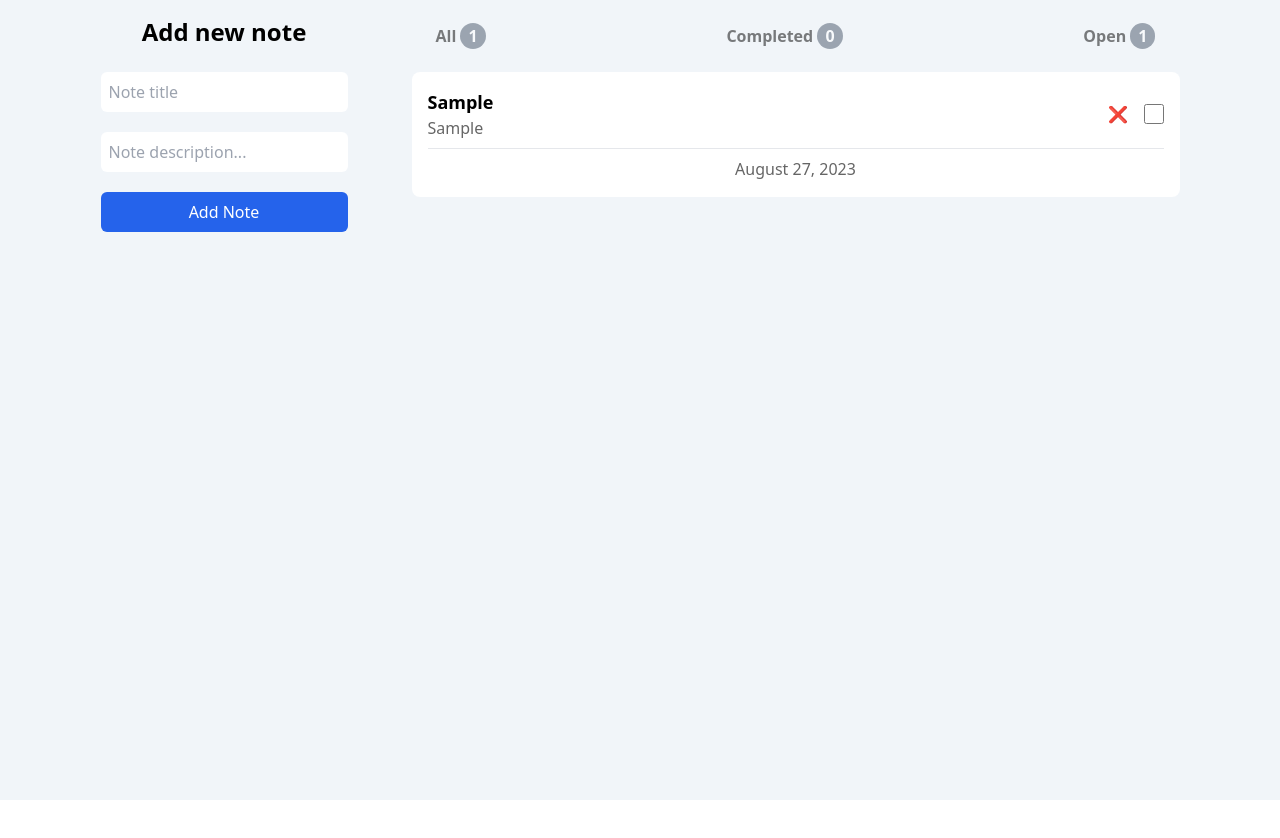
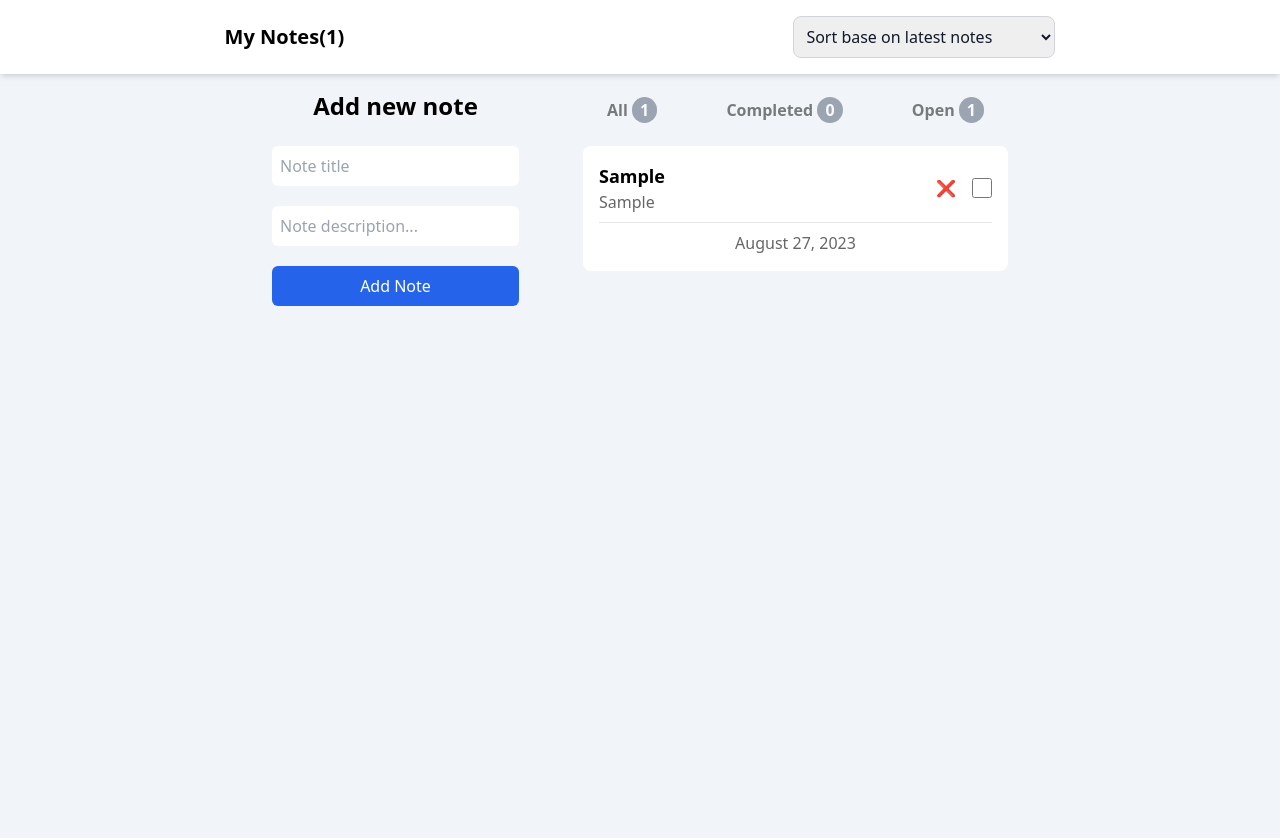
Before and after one commit to hossein-rahmati/Note-App, a React (Vite) app: page / in a window 1280 px wide. Both pictures are taken after typing "Sample", "Sample" into the empty fields and a click on the button "Add Note". Shown: the top 838 px of the page. Before the commit the page ends 800 px from the top, so only its background shows below. Built offline with nearby package versions, Linux system fonts and the light colour scheme.

Commit message:
add header component

```diff
--- a/src/App.jsx
+++ b/src/App.jsx
@@ -2,9 +2,12 @@ import { useState } from "react";
 import AddNewNote from "./components/AddNewNote";
 import NoteList from "./components/NoteList";
 import NoteStatus from "./components/NoteStatus";
+import NoteHeader from "./components/NoteHeader";
 
 function App() {
   const [notes, setNotes] = useState([]);
+  const [sortBy, setSortBy] = useState("latest");
+
   const handleAddNote = (newNote) => {
     setNotes((prevNotes) => [...prevNotes, newNote]);
   };
@@ -21,12 +24,16 @@ function App() {
   };
 
   return (
-    <div className="container m-auto min-h-screen">
+    <div>
       {/* Header component */}
-      <div></div>
+      <NoteHeader
+        notes={notes}
+        sortBy={sortBy}
+        onSort={(e) => setSortBy(e.target.value)}
+      />
 
       {/* body components */}
-      <div className="flex flex-col justify-center gap-16 p-4 lg:flex-row">
+      <div className="container m-auto max-w-3xl min-h-screen flex flex-col justify-center gap-16 p-4 lg:flex-row">
         {/* new note form */}
         <div>
           <AddNewNote onAddNote={handleAddNote} />
@@ -36,6 +43,7 @@ function App() {
           <NoteStatus notes={notes} />
           <NoteList
             notes={notes}
+            sortBy={sortBy}
             onDelete={handleDeleteNote}
             onCheck={handleCheckNote}
           />
--- a/src/components/AddNewNote.jsx
+++ b/src/components/AddNewNote.jsx
@@ -22,7 +22,7 @@ function AddNewNote({ onAddNote }) {
   return (
     <div className="flex flex-col items-center gap-6">
       <h2 className="font-bold text-2xl">Add new note</h2>
-      <form onSubmit={handleSubmit} className="flex flex-col gap-5">
+      <form onSubmit={handleSubmit} className="flex flex-col gap-5 w-full">
         <input
           value={title}
           onChange={(e) => setTitle(e.target.value)}
--- /dev/null
+++ b/src/components/Message.jsx
@@ -0,0 +1,5 @@
+function Message({ children }) {
+  return <p>{children}</p>;
+}
+
+export default Message;
--- /dev/null
+++ b/src/components/NoteHeader.jsx
@@ -0,0 +1,20 @@
+function NoteHeader({ notes, sortBy, onSort }) {
+  return (
+    <div className="w-full bg-white shadow-md">
+      <div className=" max-w-[120rem] m-auto py-4 flex flex-col gap-6 items-center justify-around sm:flex-row sm:gap-0">
+        <h2 className="text-xl font-bold">My Notes({notes.length})</h2>
+        <select
+          className="border border-gray-300 text-gray-900 rounded-lg focus:ring-blue-500 p-2"
+          value={sortBy}
+          onChange={onSort}
+        >
+          <option value="latest">Sort base on latest notes</option>
+          <option value="earliest">sort base on earliest</option>
+          <option value="completed">sort base on completed notes</option>
+        </select>
+      </div>
+    </div>
+  );
+}
+
+export default NoteHeader;
--- a/src/components/NoteList.jsx
+++ b/src/components/NoteList.jsx
@@ -1,7 +1,24 @@
-function NoteList({ notes, onDelete, onCheck }) {
+function NoteList({ notes, onDelete, onCheck, sortBy }) {
+  let sortedNotes = notes;
+
+  if (sortBy === "earliest")
+    sortedNotes = [...notes].sort(
+      (a, b) => new Date(a.createdAt) - new Date(b.createdAt)
+    );
+
+  if (sortBy === "latest")
+    sortedNotes = [...notes].sort(
+      (a, b) => new Date(b.createdAt) - new Date(a.createdAt)
+    );
+
+  if (sortBy === "completed")
+    sortedNotes = [...notes].sort(
+      (a, b) => Number(a.completed) - Number(b.completed)
+    );
+
   return (
     <div className="space-y-5">
-      {notes.map((n) => (
+      {sortedNotes.map((n) => (
         <NoteItem key={n.id} note={n} onDelete={onDelete} onCheck={onCheck} />
       ))}
     </div>
@@ -20,12 +37,16 @@ function NoteItem({ note, onDelete, onCheck }) {
   return (
     <div className="flex flex-col gap-2 w-full bg-white p-4 rounded-lg">
       {/* note item header */}
-      <div className="flex justify-between items-center border-b pb-2">
+      <div className="flex justify-between items-start lg:items-center border-b pb-2">
         <div className={`${note.completed ? "line-through opacity-50" : ""}`}>
           {/* title */}
-          <p className="font-bold text-lg break-words">{note.title}</p>
+          <p className="font-bold text-lg max-w-[12rem] sm:max-w-lg md:max-w-xl md:mr-4 break-words">
+            {note.title}
+          </p>
           {/* description */}
-          <p className="opacity-60 break-words">{note.description}</p>
+          <p className="opacity-60 max-w-[12rem] sm:max-w-lg md:max-w-xl md:mr-4 break-words ">
+            {note.description}
+          </p>
         </div>
         <div className="space-x-4 flex items-center">
           <button onClick={() => onDelete(note.id)}>❌</button>
--- a/src/components/NoteStatus.jsx
+++ b/src/components/NoteStatus.jsx
@@ -1,3 +1,5 @@
+import Message from "./Message";
+
 function NoteStatus({ notes }) {
   const allNotes = notes.length;
   const completedNotes = notes.filter((n) => n.completed).length;
@@ -5,9 +7,11 @@ function NoteStatus({ notes }) {
 
   if (!allNotes)
     return (
-      <h2 className="text-center font-semibold text-xl lg:text-2xl">
-        No note has been added yet
-      </h2>
+      <Message>
+        <p className="text-center font-semibold text-xl lg:text-2xl">
+          ℹ️No notes has been added yet
+        </p>
+      </Message>
     );
 
   return (
```
